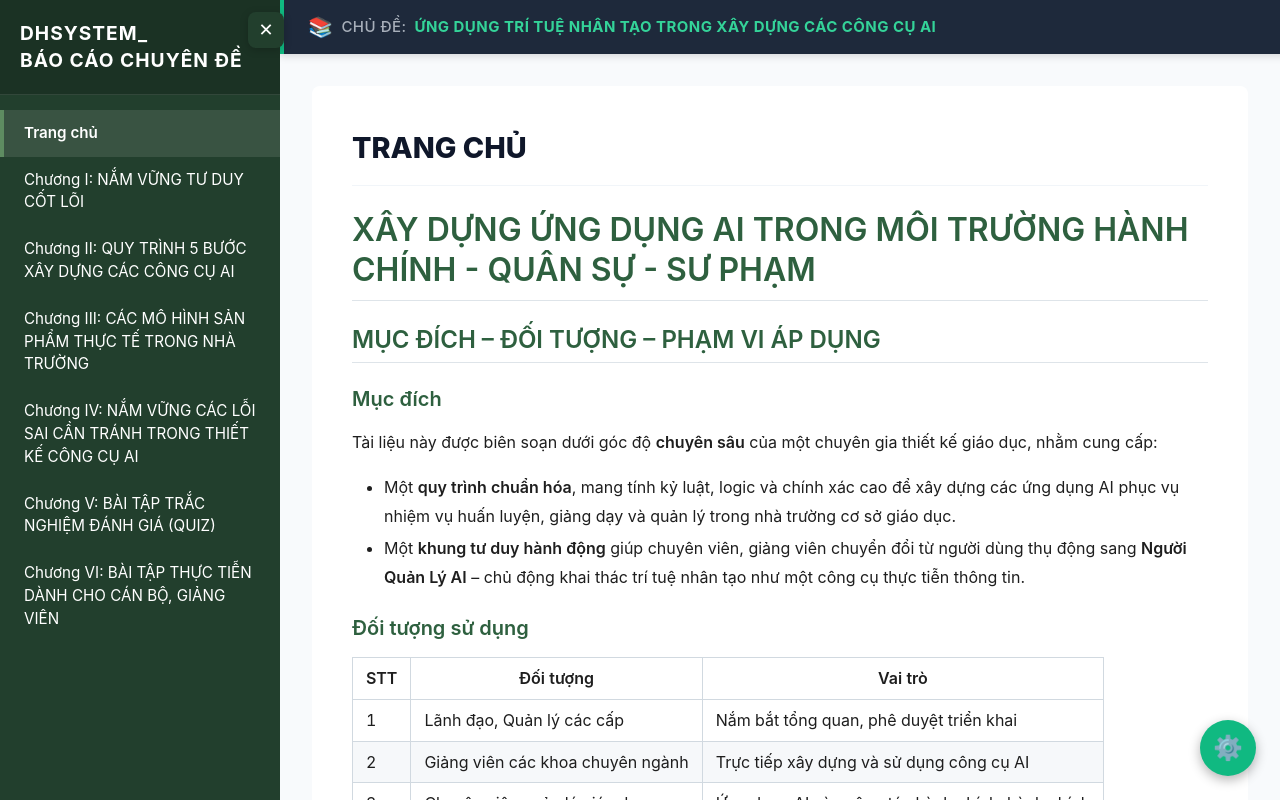
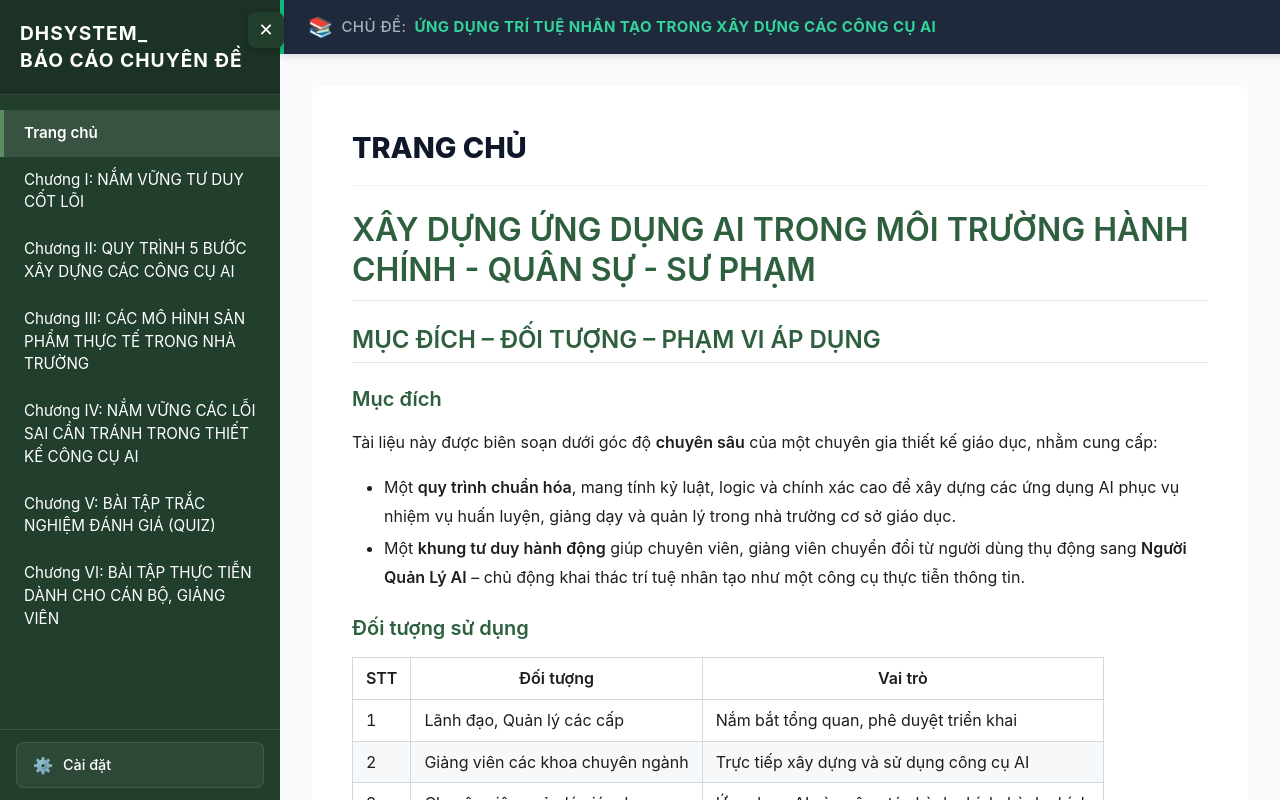
Before and after one commit to danghoangsqtt-sys/ai-maker-doc, a React (Vite) app: page / in a window 1280 px wide. Built offline with nearby package versions, Linux system fonts and the light colour scheme.

Commit message:
refactor: chuyen nut cai dat vao sidebar, bo nut floating

```diff
--- a/src/App.jsx
+++ b/src/App.jsx
@@ -148,6 +148,7 @@ function App() {
   const [sidebarOpen, setSidebarOpen] = useState(window.innerWidth > 768);
   const [isLoggedIn, setIsLoggedIn] = useState(false);
   const [isEditing, setIsEditing] = useState(false);
+  const [isSettingsModalOpen, setIsSettingsModalOpen] = useState(false);
   const [courseData, setCourseData] = useState(() => parseCourseData(rawDataString));
 
   const handleSaveSection = async () => {
@@ -191,6 +192,8 @@ function App() {
         isOpen={sidebarOpen}
         onToggle={() => setSidebarOpen(!sidebarOpen)}
         courseData={courseData}
+        onSettingsClick={() => setIsSettingsModalOpen(true)}
+        isLoggedIn={isLoggedIn}
       />
       <div
         id="main-wrapper"
@@ -218,7 +221,7 @@ function App() {
       </div>
 
       {/* Admin Auth Feature */}
-      <AdminEditor isLoggedIn={isLoggedIn} onAuthChange={setIsLoggedIn} />
+      <AdminEditor isLoggedIn={isLoggedIn} onAuthChange={setIsLoggedIn} isModalOpen={isSettingsModalOpen} setIsModalOpen={setIsSettingsModalOpen} />
     </div>
   );
 }
--- a/src/components/ui/Sidebar.jsx
+++ b/src/components/ui/Sidebar.jsx
@@ -1,6 +1,6 @@
 import React from 'react';
 
-export default function Sidebar({ currentSection, setCurrentSection, isOpen, onToggle, courseData }) {
+export default function Sidebar({ currentSection, setCurrentSection, isOpen, onToggle, courseData, onSettingsClick, isLoggedIn }) {
   return (
     <>
       {/* Toggle Button - always visible */}
@@ -74,6 +74,37 @@ export default function Sidebar({ currentSection, setCurrentSection, isOpen, onT
             </div>
           ))}
         </div>
+
+        {/* Settings Button at bottom of sidebar */}
+        <div style={{
+          padding: '12px 16px',
+          borderTop: '1px solid rgba(255, 255, 255, 0.1)',
+          marginTop: 'auto',
+        }}>
+          <div
+            onClick={() => {
+              onSettingsClick();
+              if (window.innerWidth <= 768) onToggle();
+            }}
+            style={{
+              padding: '10px 16px',
+              borderRadius: '8px',
+              background: isLoggedIn ? 'rgba(59, 130, 246, 0.2)' : 'rgba(255, 255, 255, 0.05)',
+              border: isLoggedIn ? '1px solid rgba(59, 130, 246, 0.3)' : '1px solid rgba(255, 255, 255, 0.1)',
+              cursor: 'pointer',
+              display: 'flex',
+              alignItems: 'center',
+              gap: '10px',
+              transition: 'all 0.2s',
+              color: '#fff',
+              fontSize: '0.9rem',
+              fontWeight: 500,
+            }}
+          >
+            <span style={{ fontSize: '16px' }}>{isLoggedIn ? '👤' : '⚙️'}</span>
+            <span>{isLoggedIn ? 'Đã đăng nhập (Admin)' : 'Cài đặt'}</span>
+          </div>
+        </div>
       </div>
     </>
   );
--- a/src/features/editor/AdminEditor.jsx
+++ b/src/features/editor/AdminEditor.jsx
@@ -4,8 +4,7 @@ import React, { useState } from 'react';
 const CRED_U = "YWRtaW4="; // b64 of 'admin'
 const CRED_P = "MTIzNDU2"; // b64 of '123456'
 
-export default function AdminEditor({ isLoggedIn, onAuthChange }) {
-  const [isModalOpen, setIsModalOpen] = useState(false);
+export default function AdminEditor({ isLoggedIn, onAuthChange, isModalOpen, setIsModalOpen }) {
   const [username, setUsername] = useState('');
   const [password, setPassword] = useState('');
   const [error, setError] = useState('');
@@ -28,33 +27,7 @@ export default function AdminEditor({ isLoggedIn, onAuthChange }) {
 
   return (
     <>
-      {/* Floating Action Button */}
-      <button
-        onClick={() => setIsModalOpen(true)}
-        style={{
-          position: 'fixed',
-          bottom: '24px',
-          right: '24px',
-          width: '56px',
-          height: '56px',
-          borderRadius: '28px',
-          background: isLoggedIn ? '#3b82f6' : '#10b981',
-          color: '#fff',
-          border: 'none',
-          boxShadow: '0 4px 12px rgba(0,0,0,0.3)',
-          cursor: 'pointer',
-          fontSize: '24px',
-          zIndex: 2000,
-          display: 'flex',
-          alignItems: 'center',
-          justifyContent: 'center',
-          transition: 'all 0.2s ease'
-        }}
-        onMouseEnter={(e) => e.currentTarget.style.transform = 'scale(1.1)'}
-        onMouseLeave={(e) => e.currentTarget.style.transform = 'scale(1)'}
-      >
-        {isLoggedIn ? '👤' : '⚙️'}
-      </button>
+
 
       {/* Auth Modal */}
       {isModalOpen && (
```
